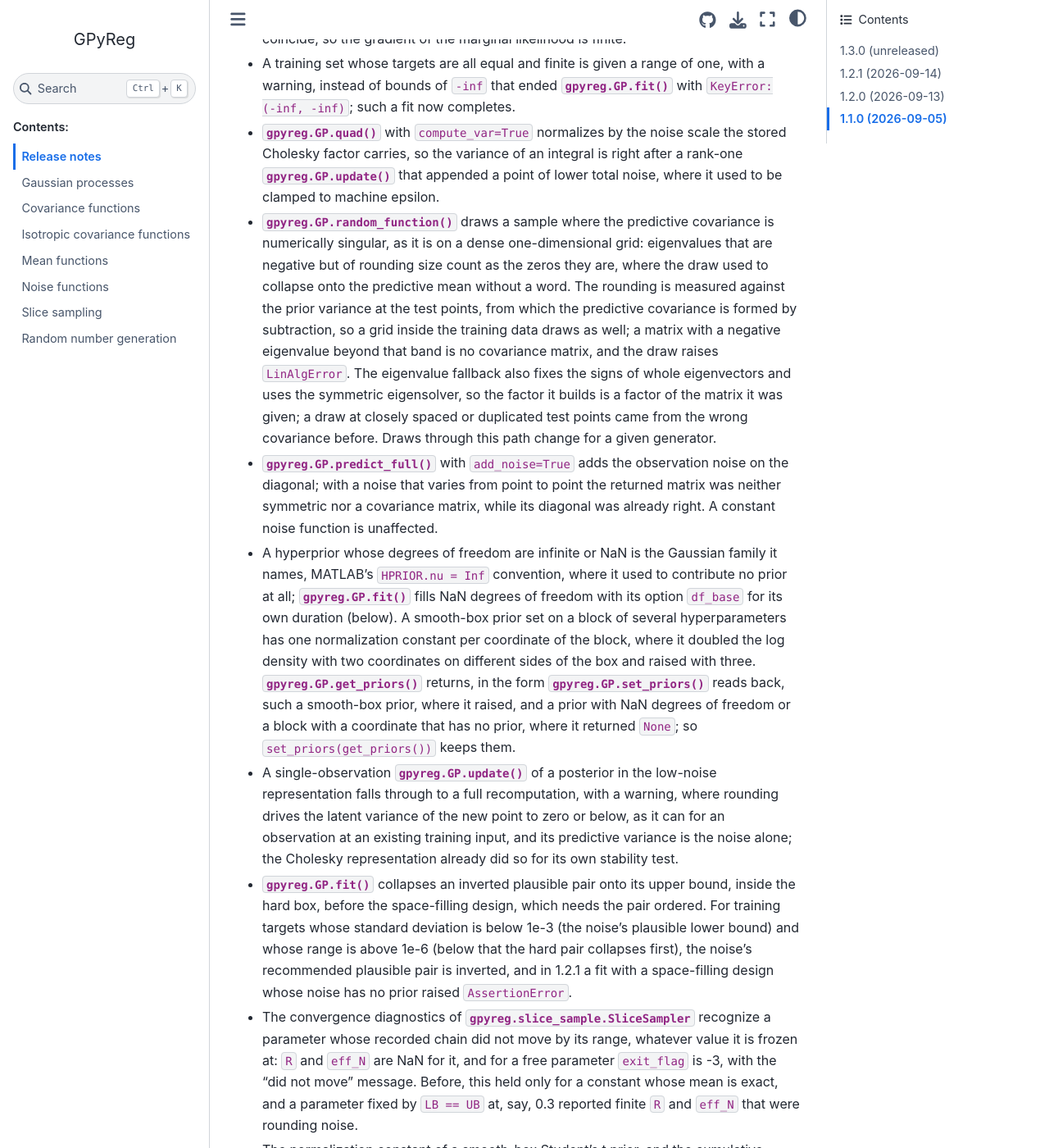
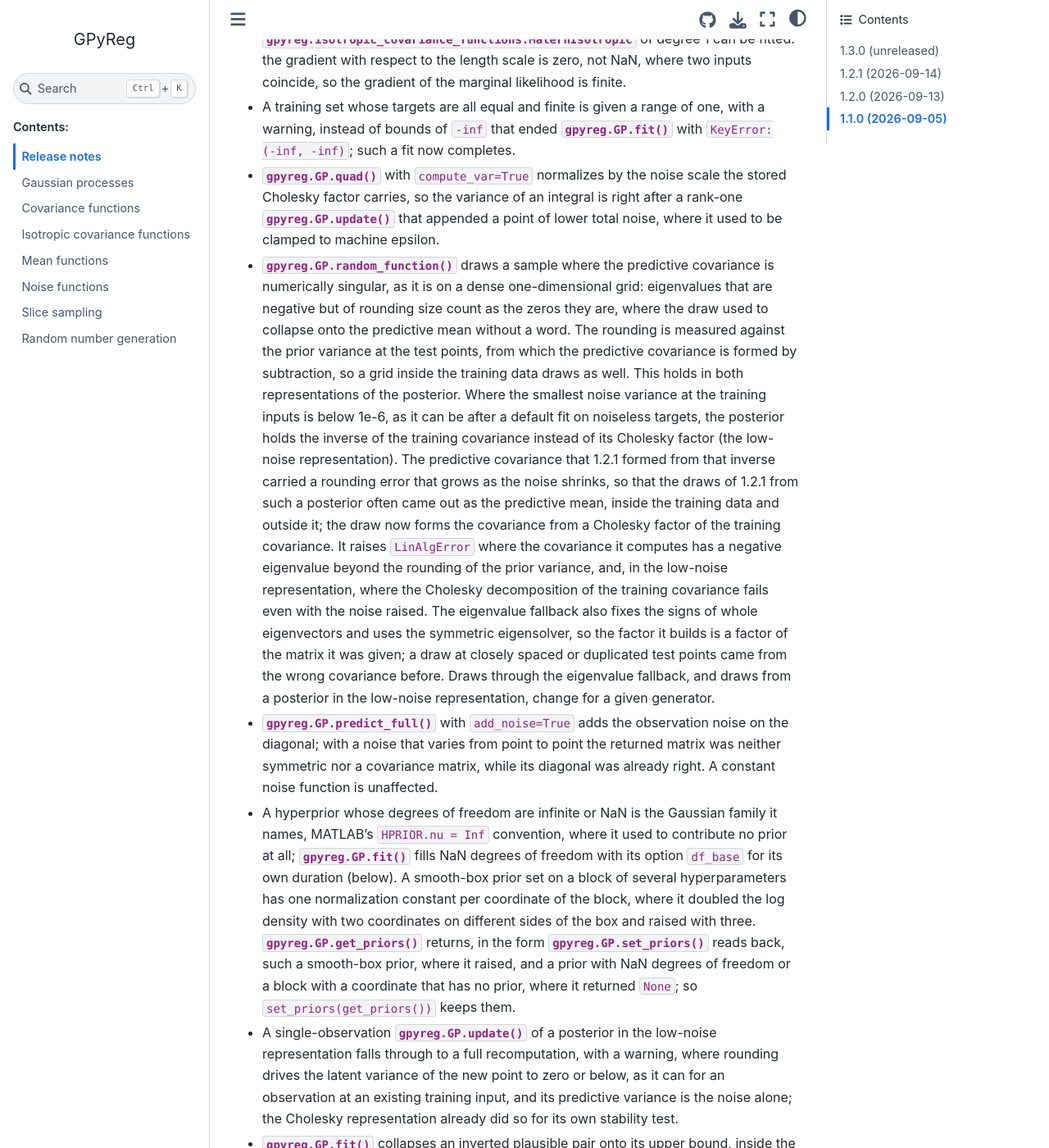
Before and after one commit to acerbilab/gpyreg, a Sphinx documentation site: the page built from docsrc/source/release_notes.rst, in a window 1280 px wide and 1400 px high, scrolled down 1438 px. Shown: the whole window at 82% size. Built offline with Sphinx 7.4.7 and the Sphinx Book theme 1.1.4, drawn with Linux system fonts in a browser that asks for light colours; some of the changed text lies outside the part shown.

Commit message:
docs: the 1.3.0 notes on low-noise draws, refusals and upgrades
The random_function point said that a grid inside the training data
draws and that a covariance beyond the rounding band is no covariance
matrix; in the low-noise representation every such draw raised. It now
says that both representations draw, how the low-noise one forms the
covariance, and what still raises.

The inputs point called every refusal a refusal of an input taken in
silence, but quad on a GP without data or posterior factors, quad with
a measure of the wrong column count, and a thin or burn that is not an
integer all raised in 1.2.1 (AttributeError, TypeError, IndexError or
ValueError from inside the computation). They are listed apart. The
Upgrading entry on a fractional thin or burn described no change, since
1.2.1 raised TypeError for every float; SliceSampler.sample now takes a
whole number of any type, where 1.2.1 took integers only. A new
Upgrading entry covers the shape checks that raise ValueError where
they raised AssertionError.

The entry for update(X_new, y_new) on hyperparameters never set said
that a following fit() replaced the NaN factors in 1.2.1; that held
only for a fit with n_samples=0 and a space-filling design, and the
remedy compute_posterior=False works only there. The entry leads with
fit(X, y), which works at the defaults.

The points on the per-dimension statistics of the recommended bounds
and on the isotropic kernels say that nothing changes with one input
dimension, where the per-column statistics are the pooled ones.

Co-Authored-By: Claude Opus 5.5 (1M context) <noreply@anthropic.com>

```diff
--- a/docsrc/source/release_notes.rst
+++ b/docsrc/source/release_notes.rst
@@ -18,22 +18,25 @@ to change.
   every dimension, which mixes the locations of the dimensions with their
   spreads: where the dimensions lie apart, every recommendation came out
   as wide as the widest gap between them. The per-dimension statistics
-  are those of MATLAB's gplite. A :meth:`gpyreg.GP.fit` with that mean
-  function takes its plausible box from the recommendation, and its hard
-  box wherever the caller leaves it unset, so its space-filling design,
-  its default starting point and its slice sampler change, and its
-  hyperparameters move; a fit that starts from given hyperparameters
-  (``hyp0``, or those the GP already has), with no space-filling design
-  (``init_N = 0``) and no hyperparameter samples (``n_samples = 0``),
-  changes only where its start or its optimizer meets a hard bound that
-  moved. ``fit`` does not start from the recommended length scales, which
-  reach a caller that reads them from ``get_bounds_info``; the bounds of
-  the length scales were per dimension already.
+  are those of MATLAB's gplite. With one input dimension the two agree,
+  and nothing changes. In more than one, a :meth:`gpyreg.GP.fit` with
+  that mean function takes its plausible box from the recommendation,
+  and its hard box wherever the caller leaves it unset, so its
+  space-filling design, its default starting point and its slice sampler
+  change, and its hyperparameters move; a fit that starts from given
+  hyperparameters (``hyp0``, or those the GP already has), with no
+  space-filling design (``init_N = 0``) and no hyperparameter samples
+  (``n_samples = 0``), changes only where its start or its optimizer
+  meets a hard bound that moved. ``fit`` does not start from the
+  recommended length scales, which reach a caller that reads them from
+  ``get_bounds_info``; the bounds of the length scales were per dimension
+  already.
 * The recommended bounds and starting length scale of the isotropic
   kernels take the means of the logarithms of the per-dimension widths
   and standard deviations, as MATLAB's gplite does, where they took the
   logarithm of the mean width and the standard deviation pooled over all
-  entries of ``X``; a fit with
+  entries of ``X``. With one input dimension the two agree; in more than
+  one, a fit with
   :class:`gpyreg.isotropic_covariance_functions.SquaredExponentialIsotropic`
   or :class:`gpyreg.isotropic_covariance_functions.MaternIsotropic` takes
   a different plausible box for the length scale than in 1.2.1, and a
@@ -78,13 +81,26 @@ to change.
   the predictive mean without a word. The rounding is measured against
   the prior variance at the test points, from which the predictive
   covariance is formed by subtraction, so a grid inside the training data
-  draws as well; a matrix with a negative eigenvalue beyond that band is
-  no covariance matrix, and the draw raises ``LinAlgError``. The
-  eigenvalue fallback also fixes the signs of whole eigenvectors and uses
-  the symmetric eigensolver, so the factor it builds is a factor of the
-  matrix it was given; a draw at closely spaced or duplicated test points
-  came from the wrong covariance before. Draws through this path change
-  for a given generator.
+  draws as well. This holds in both representations of the posterior.
+  Where the smallest noise variance at the training inputs is below 1e-6,
+  as it can be after a default fit on noiseless targets, the posterior
+  holds the inverse of the training covariance instead of its Cholesky
+  factor (the low-noise representation). The predictive covariance that
+  1.2.1 formed from that inverse carried a rounding error that grows as
+  the noise shrinks, so that the draws of 1.2.1 from such a posterior
+  often came out as the predictive mean, inside the training data and
+  outside it;
+  the draw now forms the covariance from a Cholesky factor of the
+  training covariance. It raises ``LinAlgError`` where the covariance it
+  computes has a negative eigenvalue beyond the rounding of the prior
+  variance, and, in the low-noise representation, where the Cholesky
+  decomposition of the training covariance fails even with the noise
+  raised. The eigenvalue fallback also fixes the signs of whole
+  eigenvectors and uses the symmetric eigensolver, so the factor it
+  builds is a factor of the matrix it was given; a draw at closely spaced
+  or duplicated test points came from the wrong covariance before. Draws
+  through the eigenvalue fallback, and draws from a posterior in the
+  low-noise representation, change for a given generator.
 * :meth:`gpyreg.GP.predict_full` with ``add_noise=True`` adds the
   observation noise on the diagonal; with a noise that varies from point
   to point the returned matrix was neither symmetric nor a covariance
@@ -149,7 +165,7 @@ to change.
 * :meth:`gpyreg.GP.quad` reads a one-dimensional ``mu`` or ``sigma`` of
   length ``D`` as one measure in ``D`` dimensions, as MATLAB's gplite
   does, where 1.2.1 raised.
-* Inputs that were taken in silence are refused with a message: a
+* Inputs that 1.2.1 took in silence are refused with a message: a
   coordinate that has a prior needs a finite, positive ``sigma`` (a
   hyperparameter without a prior is written as ``None``, and a coordinate
   of a block without one as NaN location and ``sigma``, as 1.2.1 accepted
@@ -160,19 +176,28 @@ to change.
   which fills its bounds through it; :meth:`gpyreg.GP.update` with
   ``hyp`` checks the width of the hyperparameter row, and with
   ``compute_posterior=True`` refuses hyperparameters that are NaN (never
-  set), naming them; :meth:`gpyreg.GP.quad` refuses a GP without training
-  data or posterior factors, a mean function it cannot place, and a
-  measure that has not one column per input dimension; a noise variance
-  may be any number or 0-d array, while an array whose row count is not
-  that of the inputs is refused; and
+  set), naming them; :meth:`gpyreg.GP.quad` refuses a mean function it
+  cannot place; and a noise variance given as an array whose row count is
+  not that of the inputs is refused, where 1.2.1 reshaped any array of
+  ``N`` entries into a column and failed on any other. Inputs on which
+  1.2.1 failed with an error from inside the computation are refused
+  with a message that names the problem: :meth:`gpyreg.GP.quad` refuses
+  a GP without training data or posterior factors, where 1.2.1 raised
+  ``AttributeError`` or ``TypeError``, and a measure that has not one
+  column per input dimension; and
   :meth:`gpyreg.slice_sample.SliceSampler.sample` refuses a ``thin`` or
   ``burn`` that is not a whole number, an infinite one included, with
-  ``ValueError`` instead of raising ``TypeError`` from ``range``. A
-  failed Cholesky decomposition reports ``LinAlgError`` in both noise
+  ``ValueError`` instead of raising ``TypeError`` from ``range``. A noise
+  variance may be any number or 0-d array, and ``SliceSampler.sample``
+  takes a ``thin`` or ``burn`` that is a whole number of any type, a
+  float such as 2.0 included, where 1.2.1 took integers only. A failed
+  Cholesky decomposition reports ``LinAlgError`` in both noise
   representations, where the low-noise one raised ``TypeError``, and the
   checks of the shape of the inputs raise ``ValueError`` where they raised
-  ``AssertionError``. **Upgrading:** each refusal can stop a script that
-  ran under 1.2.1, which changes as follows:
+  ``AssertionError``. **Upgrading:** each refusal of an input that 1.2.1
+  took in silence can stop a script that ran under 1.2.1, and so can the
+  new type of the exception of the shape checks where a script catches
+  the old one; such a script changes as follows:
 
   - a name the model has not, which set nothing, is left out;
   - a prior whose ``sigma`` is infinite, zero or negative, or NaN beside
@@ -184,15 +209,19 @@ to change.
   - ``update(hyp=...)`` is given one column per hyperparameter of the
     GP, where 1.2.1 stored a row of another width and read it by offset;
   - ``gp.update(X_new=X, y_new=y)`` on a GP whose hyperparameters were
-    never set, which 1.2.1 completed with NaN posterior factors that a
-    following ``gp.fit()`` replaced, passes ``compute_posterior=False``,
-    or the data go to ``gp.fit(X, y)`` directly;
+    never set, which 1.2.1 completed with NaN posterior factors, gives
+    the data to ``gp.fit(X, y)`` instead. A following ``gp.fit()`` found
+    hyperparameters in 1.2.1 only where it drew no hyperparameter samples
+    (``n_samples=0``) and started from a space-filling design (``init_N``
+    above zero, as at the default); for such a fit,
+    ``compute_posterior=False`` in the update keeps the pattern working;
   - ``quad`` with another mean function, whose integral 1.2.1 computed
     as if that mean were a constant equal to its first hyperparameter,
     has no replacement;
   - a noise variance given as a row of ``N`` is given as a column;
-  - a fractional ``thin`` or ``burn`` is rounded; a whole number of any
-    type is still accepted.
+  - a script that catches the ``AssertionError`` of a shape check (an
+    ``X`` that is not two-dimensional, or whose number of columns is not
+    the GP's ``D``) catches ``ValueError``.
 
 * The covariance kernels refuse ``compute(compute_diag=True,
   compute_grad=True)`` with ``ValueError``. **Upgrading:** that
```
